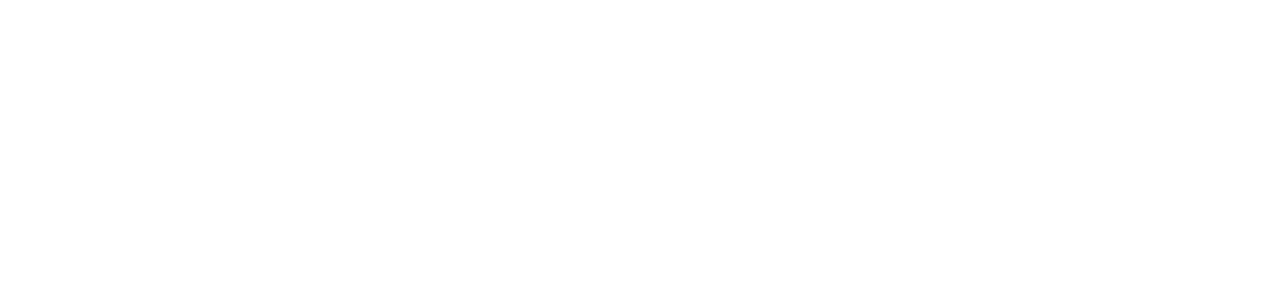
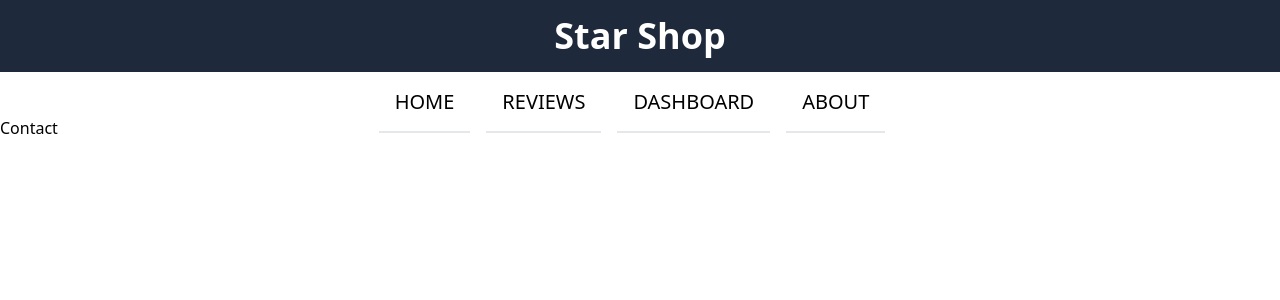
Before and after one commit to Lil-boss/product-Analysis, a React (Create React App) app: page /dashboard in a window 1280 px wide. Shown: the top 300 px of the page. Built offline with nearby package versions, Linux system fonts and the light colour scheme.

Commit message:
navbar complete

```diff
--- a/public/index.html
+++ b/public/index.html
@@ -8,7 +8,7 @@
   <meta name="theme-color" content="#000000" />
   <meta name="description" content="Web site created using create-react-app" />
 
-  <title>React App</title>
+  <title>Star-shop</title>
   <style>
     * {
       margin: 0;
--- a/src/App.js
+++ b/src/App.js
@@ -1,9 +1,23 @@
 import React from "react";
+import { Route, Routes } from "react-router-dom";
+import Home from "./components/Home/Home";
+import Reviews from './components/Reviews/Reviews'
+import Dashboard from './components/Dashboard/Dashboard'
+import About from './components/About/About'
+import Navbar from "./components/Navbar/Navbar";
+
 
 function App() {
   return (
     <div className="App">
+      <Navbar />
+      <Routes>
+        <Route path="/" element={<Home />} />
+        <Route path="/reviews" element={<Reviews />} />
+        <Route path="/dashboard" element={<Dashboard />} />
+        <Route path="/about" element={<About />} />
 
+      </Routes>
     </div>
   );
 }
--- a/src/components/Home/Home.css
+++ /dev/null
@@ -1,4 +0,0 @@
-.nav a{
-    text-decoration: none;
-    margin-left: 10px;
-}
--- a/src/components/Home/Home.jsx
+++ b/src/components/Home/Home.jsx
@@ -1,12 +1,9 @@
 import React from 'react';
-import { Link } from 'react-router-dom';
-import "./Home.css"
+import Navbar from '../Navbar/Navbar';
 const Home = () => {
     return (
         <div className='nav'>
-            <Link to="/home">Home</Link>
-            <Link to="/about">About</Link>
-            <Link to="/product">Product</Link>
+
         </div>
     );
 };
--- /dev/null
+++ b/src/components/Navbar/Navbar.jsx
@@ -0,0 +1,21 @@
+import React from 'react';
+import { Link } from 'react-router-dom';
+
+
+const Navbar = () => {
+    return (
+        <div>
+            <div className='bg-slate-800'>
+                <h1 className='text-white text-4xl font-bold text-center p-4'>Star Shop</h1>
+            </div>
+            <div className='text-center mt-4'>
+                <Link className='mr-4 text-xl font-normal border-b-2 p-4' to="/">HOME</Link>
+                <Link className='mr-4 text-xl font-normal border-b-2 p-4' to="/reviews">REVIEWS</Link>
+                <Link className='mr-4 text-xl font-normal border-b-2 p-4' to="/dashboard">DASHBOARD</Link>
+                <Link className='mr-4 text-xl font-normal border-b-2 p-4' to="/about">ABOUT</Link>
+            </div>
+        </div>
+    );
+};
+
+export default Navbar;
--- a/src/index.js
+++ b/src/index.js
@@ -2,10 +2,13 @@
 import ReactDOM from 'react-dom';
 import './index.css';
 import App from './App';
+import { BrowserRouter } from 'react-router-dom';
 
 ReactDOM.render(
   <React.StrictMode>
-    <App />
+    <BrowserRouter>
+      <App />
+    </BrowserRouter>
   </React.StrictMode>,
   document.getElementById('root')
 );
```
Also changed, not shown: src/components/Dashboard/Dashboard.jsx (renamed from src/components/Contact/Contact.jsx), src/components/Reviews/Reviews.jsx (renamed from src/components/Products/Product.jsx).
